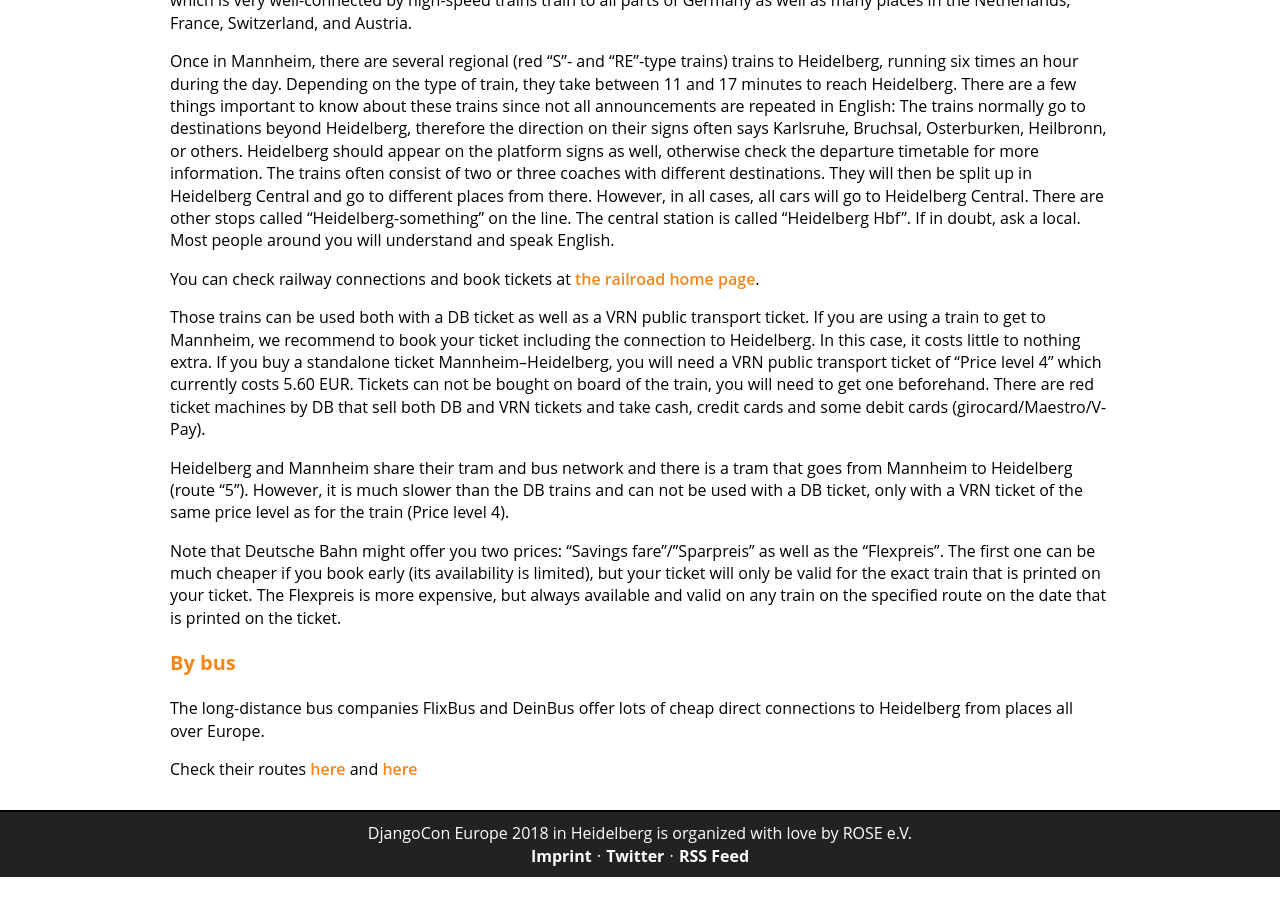
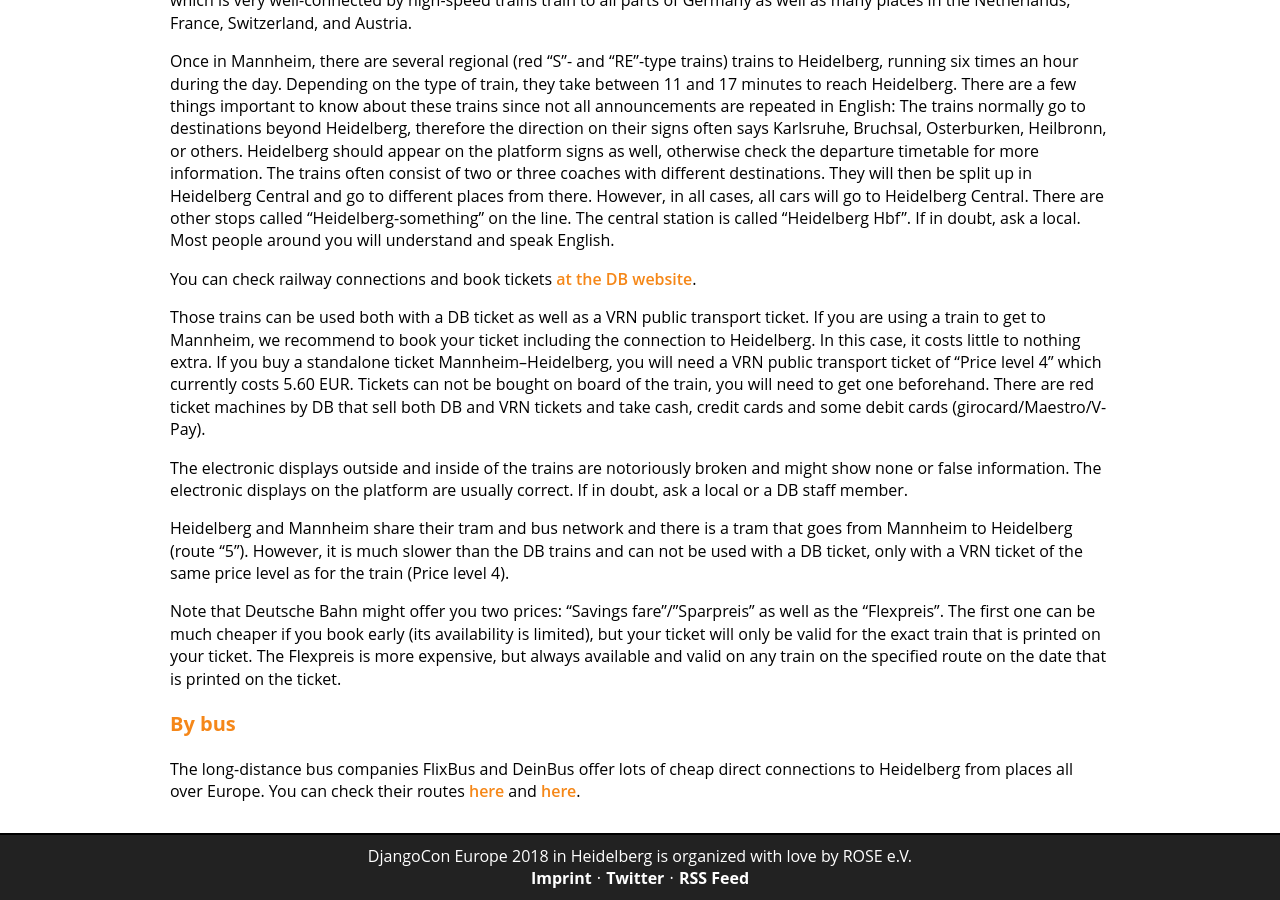
Before and after one commit to rixx/2018.djangocon.eu, a Jekyll site: the page built from info/travelling.md, in a window 1280 px wide and 900 px high, scrolled down 1071 px. Built offline with Jekyll 4.4.1, drawn with Linux system fonts in a browser that asks for light colours; our own code applies the rules of GitHub Pages for plain Markdown files; before the commit the page ends 1948 px from its top, so only the background shows below that; some of the changed text lies outside the part shown.

```diff
--- a/_layouts/page.html
+++ b/_layouts/page.html
@@ -6,7 +6,7 @@
 <body>
 <div class="logo">
     <a href='/'>
-        <img src="/assets/djangocon_logo.svg" alt="The DjangoCon Europe 2017 logo" class="logo">
+        <img src="/assets/djangocon_logo.svg" alt="The DjangoCon Europe 2018 logo" class="logo">
     </a>
     May 23-27, 2018 &middot; Heidelberg, Germany
 </div>
--- a/info/travelling.md
+++ b/info/travelling.md
@@ -56,8 +56,7 @@ from there. However, in all cases, all cars will go to Heidelberg Central. There
 called “Heidelberg-something” on the line. The central station is called “Heidelberg Hbf”. If in
 doubt, ask a local. Most people around you will understand and speak English.
 
-You can check railway connections and book tickets at [the railroad home
-page](https://www.bahn.com/en/view/index.shtml).
+You can check railway connections and book tickets [at the DB website](https://www.bahn.com/en/view/index.shtml).
 
 Those trains can be used both with a DB ticket as well as a VRN public transport ticket.  If you are
 using a train to get to Mannheim, we recommend to book your ticket including the connection to
@@ -66,6 +65,10 @@ Mannheim–Heidelberg, you will need a VRN public transport ticket of “Price l
 costs 5.60 EUR. Tickets can not be bought on board of the train, you will need to get one
 beforehand. There are red ticket machines by DB that sell both DB and VRN tickets and take cash,
 credit cards and some debit cards (girocard/Maestro/V-Pay).
+
+The electronic displays outside and inside of the trains are notoriously broken and might show none
+or false information. The electronic displays on the platform are usually correct. If in doubt, ask
+a local or a DB staff member.
 
 Heidelberg and Mannheim share their tram and bus network and there is a tram that goes from Mannheim
 to Heidelberg (route “5”). However, it is much slower than the DB trains and can not be used with a
@@ -81,6 +84,5 @@ is printed on the ticket.
 
 The long-distance bus companies FlixBus and DeinBus offer lots of cheap direct connections to
 Heidelberg from places all over Europe.
-
-Check their routes [here](https://www.flixbus.com/bus-routes#/map/59) and
-[here](https://www.deinbus.de/fernbus/)
+You can check their routes [here](https://www.flixbus.com/bus-routes#/map/59) and
+[here](https://www.deinbus.de/fernbus/).
```
Also changed, not shown: other parts of info/travelling.md (+1 -1 lines), access.md (+5 -5 lines), info.md (+1 -1 lines), info/accomodation.md (+1 -1 lines), info/heidelberg.md (+2 -1 lines).
